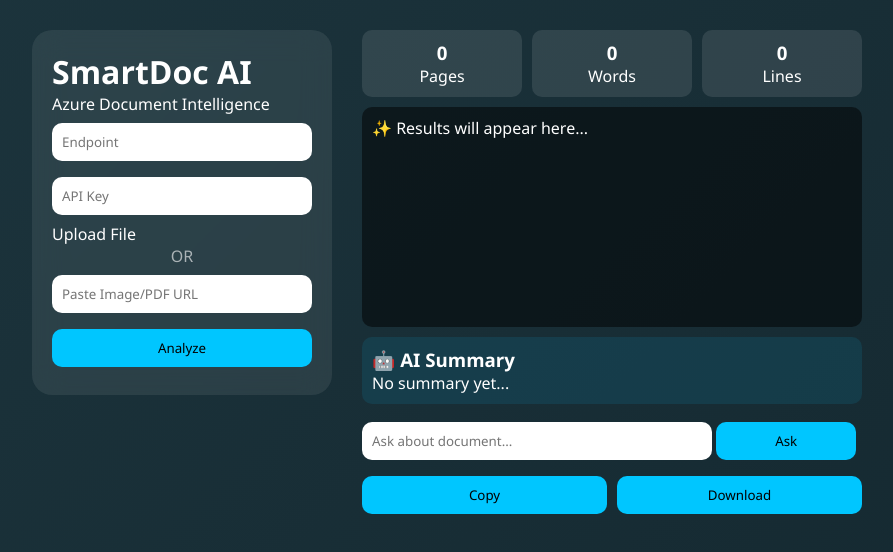
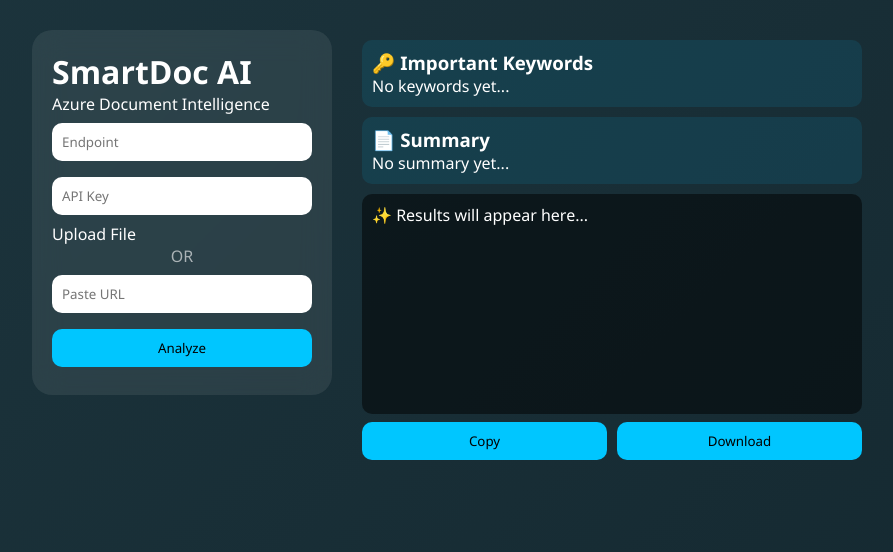
Before and after one commit to ananyaSrivastavaa9/SmartDoc-AI, a plain HTML site: page index.html in a window 1280 px wide. Shown: the whole page, without its empty margins (193-1086 px from the left). Drawn offline with Linux system fonts and the light colour scheme.

Commit message:
Update index.html

```diff
--- a/index.html
+++ b/index.html
@@ -10,7 +10,6 @@
 
 <div class="container">
 
-  <!-- LEFT PANEL -->
   <div class="card">
     <h1>SmartDoc AI</h1>
     <p class="subtitle">Azure Document Intelligence</p>
@@ -25,47 +24,30 @@
 
     <div class="divider">OR</div>
 
-    <input type="text" id="urlInput" placeholder="Paste Image/PDF URL">
+    <input type="text" id="urlInput" placeholder="Paste URL">
 
     <button onclick="analyze()">Analyze</button>
   </div>
 
-  <!-- RIGHT PANEL -->
   <div class="dashboard">
 
-    <!-- PREVIEW -->
-    <div class="preview">
-      <img id="imgPreview" class="hidden"/>
-      <iframe id="pdfPreview" class="hidden"></iframe>
+    <!-- KEYWORDS -->
+    <div class="ai-box">
+      <h3>🔑 Important Keywords</h3>
+      <p id="keywords">No keywords yet...</p>
     </div>
 
-    <!-- STATS -->
-    <div class="stats">
-      <div class="box"><h3 id="pages">0</h3><p>Pages</p></div>
-      <div class="box"><h3 id="words">0</h3><p>Words</p></div>
-      <div class="box"><h3 id="lines">0</h3><p>Lines</p></div>
+    <!-- SUMMARY -->
+    <div class="ai-box">
+      <h3>📄 Summary</h3>
+      <p id="summary">No summary yet...</p>
     </div>
 
     <!-- OUTPUT -->
     <div class="output">
-      <div id="loader" class="loader hidden"></div>
       <pre id="result">✨ Results will appear here...</pre>
     </div>
 
-    <!-- AI SUMMARY -->
-    <div class="ai-box">
-      <h3>🤖 AI Summary</h3>
-      <p id="summary">No summary yet...</p>
-    </div>
-
-    <!-- CHAT -->
-    <div class="chat">
-      <input type="text" id="question" placeholder="Ask about document...">
-      <button onclick="askQuestion()">Ask</button>
-      <p id="answer"></p>
-    </div>
-
-    <!-- ACTIONS -->
     <div class="actions">
       <button onclick="copyText()">Copy</button>
       <button onclick="downloadText()">Download</button>
```
